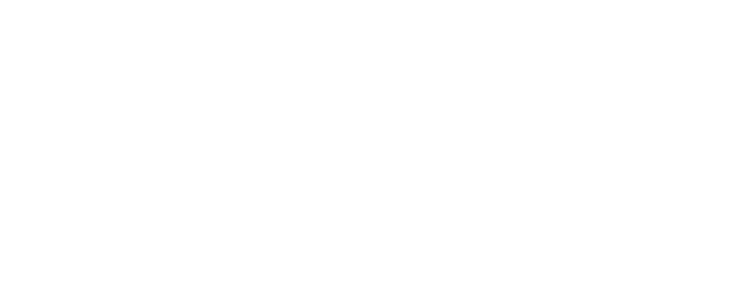
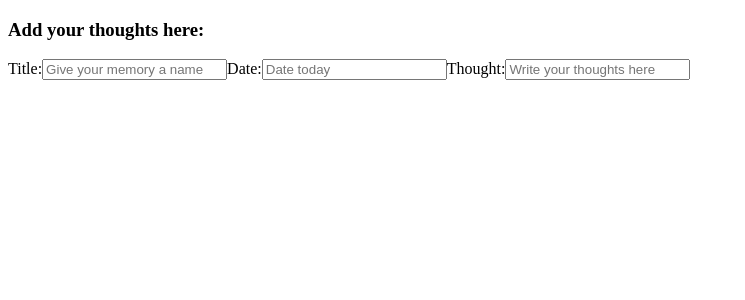
Before and after one commit to Maddy1611/unit1-final-project-Madhurima-R, a React (Vite) app: page /add-thoughts in a window 1280 px wide. Before the commit this address had no page. Shown: the top 300 px of the page, without its empty margins (0-745 px from the left). Built offline with nearby package versions, Linux system fonts and the light colour scheme.

Commit message:
created add thoughts form

```diff
--- a/src/App.jsx
+++ b/src/App.jsx
@@ -4,6 +4,7 @@
 import Homepage from './pages/Homepage/Homepage'
 import AddMemory from './pages/AddMemory/AddMemory'
 import AddPictures from './pages/AddPictures/AddPictures'
+import AddThoughts from './pages/AddThoughts/AddThoughts'
 
 function App() {
   return (
@@ -11,6 +12,7 @@
     <Route path="/" element={<Homepage/>}/>
     <Route path="add-memory" element={<AddMemory/>}/>
     <Route path="add-pictures" element={<AddPictures/>}/>
+    <Route path="add-thoughts" element={<AddThoughts/>}/>
     </Routes>
   )
 }
--- a/src/components/Header/Header.css
+++ b/src/components/Header/Header.css
@@ -17,7 +17,7 @@
 }
 
 .heading-box{
-    background-color: rgb(21, 182, 74);
+    background-color: rgb(50, 223, 107);
     margin: 10px;
     padding: 5px 10px;
     border-radius: 10px;
--- a/src/pages/AddMemory/AddMemory.jsx
+++ b/src/pages/AddMemory/AddMemory.jsx
@@ -9,6 +9,9 @@
             <Link to="/add-pictures" className="memory-options">
             <h3>Add picture</h3>
             </Link>
+            <Link to="/add-thoughts" className="memory-options">
+            <h3>Add thoughts</h3>
+            </Link>
         </div>
     </div>
   )
--- a/src/pages/AddPictures/AddPictures.jsx
+++ b/src/pages/AddPictures/AddPictures.jsx
@@ -28,7 +28,7 @@
         <h3>Add your picture memory here</h3>
         <form className='add-picture-memory' onSubmit={handleSubmit}>
 
-            <label>Title:</label>
+            <label htmlFor="title">Title:</label>
             <input
             id = "title"
             name = "title"
--- /dev/null
+++ b/src/pages/AddThoughts/AddThoughts.jsx
@@ -0,0 +1,64 @@
+import {useState} from 'react'
+
+function AddThoughts() {
+   const [data, setData] = useState({
+        title: "",
+        date: "",
+        thought: "",
+        feeling: "",
+    })
+
+const handleChange = (event) =>{
+        const{name, value} = event.target;
+        setData ((prevData) => ({
+            ...prevData,
+            [name]: value,
+        }));
+    };
+
+ const handleSubmit = (event) =>{
+        event.preventDefault();
+        console.log(data);
+    }
+
+
+
+  return (
+    <div>
+       <h3>Add your thoughts here:</h3>
+       <form className='add-thoughts' onSubmit={handleSubmit}></form>
+
+       <label htmlFor="title">Title:</label>
+            <input
+            id = "title"
+            name = "title"
+            value = {data.title}
+            onChange={handleChange}
+            placeholder="Give your memory a name"
+            required
+            />
+
+            <label htmlFor="date">Date:</label>
+            <input
+            id = "date"
+            name = "date"
+            value = {data.date}
+            onChange={handleChange}
+            placeholder="Date today"
+            required
+            />
+
+            <label htmlFor="thought">Thought:</label>
+            <input
+            id = "thought"
+            name = "thought"
+            value = {data.thought}
+            onChange={handleChange}
+            placeholder="Write your thoughts here"
+            required
+            />
+    </div>
+  )
+}
+
+export default AddThoughts
--- a/src/pages/Homepage/Homepage.jsx
+++ b/src/pages/Homepage/Homepage.jsx
@@ -8,9 +8,11 @@
 function Homepage() {
   return (
     <div className='homepage'>
+
     <div className='header-box'>
        <Header />
     </div>
+
     <div className='main-layout'>
     <div className='navigation-box'>
        <Navigation />
@@ -19,6 +21,7 @@
        <Dashboard />
     </div>
     </div>
+
     <div className='footer-box'>
        <Footer/>
     </div>
```
